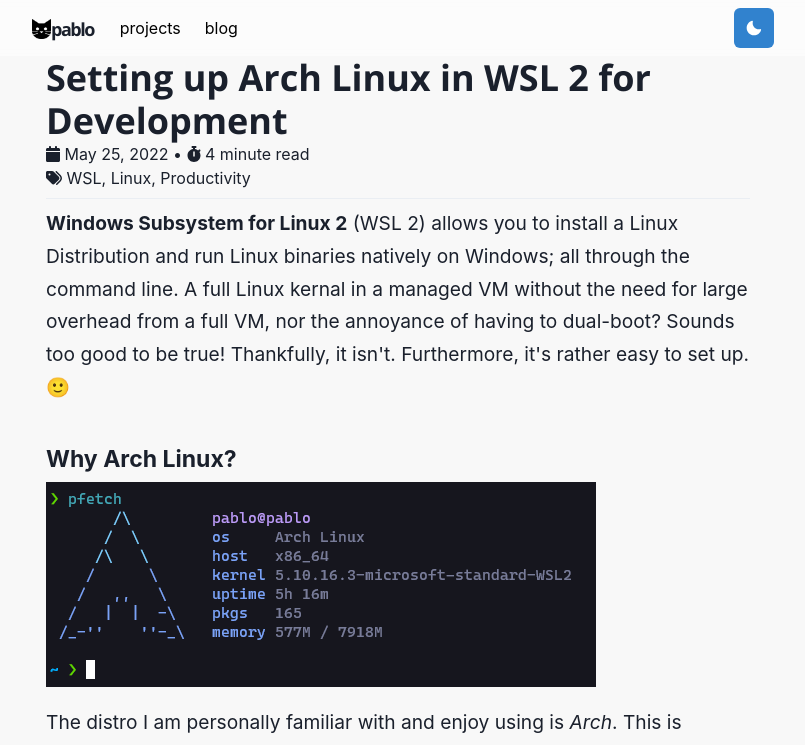
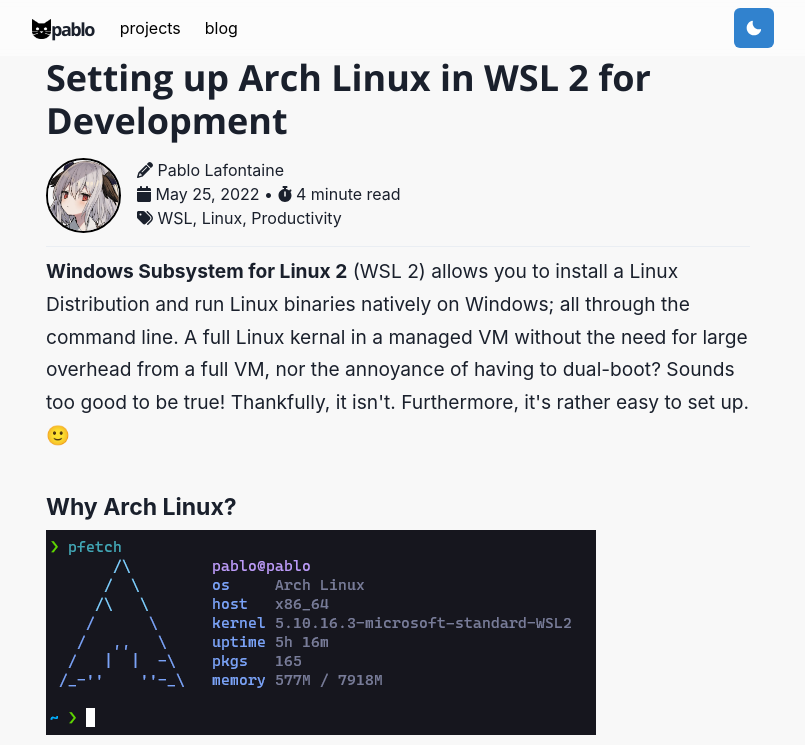
Before and after one commit to pablolafontaine/personal-website, a Next.js app: page /blog/wsl-arch in a window 1280 px wide. Shown: the top 745 px of the page, without its empty margins (242-1047 px from the left). Built offline with nearby package versions, Linux system fonts and the light colour scheme.

Commit message:
added pfp to blogs

```diff
--- a/pages/blog/[slug].js
+++ b/pages/blog/[slug].js
@@ -3,6 +3,7 @@ import matter from "gray-matter";
 import styled from "@emotion/styled";
 import {
   Divider,
+  Image,
   Heading,
   useColorModeValue,
   Container,
@@ -16,6 +17,7 @@ import { FontAwesomeIcon } from "@fortawesome/react-fontawesome";
 import {
   faStopwatch,
   faCalendar,
+  faPencil,
   faTags,
 } from "@fortawesome/free-solid-svg-icons";
 import Head from "next/head";
@@ -171,7 +173,23 @@ a:active { text-decoration: none; }
       </Head>
       <main>
         <Container maxW="container.xl">
-          <Heading>{title}</Heading>
+          <Heading mb={{ base: 4 }}>{title}</Heading>
+          <Image
+            borderColor={useColorModeValue("black", "white")}
+            borderWidth={2}
+            borderStyle="solid"
+            maxWidth="75px"
+            display="inline-block"
+            float="left"
+            mr={{ base: 4 }}
+            borderRadius="full"
+            src="/images/pfp.png"
+            alt="Profile Image"
+          />
+          <div>
+            <p>
+              <FontAwesomeIcon icon={faPencil} /> Pablo Lafontaine
+            </p>
             <p mt={{ base: 2 }}>
               <FontAwesomeIcon icon={faCalendar} /> {date}
               {" • "}
@@ -180,7 +198,8 @@ a:active { text-decoration: none; }
             <p mb={{ base: 2 }}>
               <FontAwesomeIcon icon={faTags} /> {tags}
             </p>
-          <Divider mb={{ base: 2 }} mt={{ base: 2 }} />
+          </div>
+          <Divider mb={{ base: 2 }} mt={{ base: 4 }} />
           <MarkdownStyle>
             <ReactMarkdown components={MarkdownComponents}>
               {content}
```
Lines whose indentation alone changed are shown as unchanged.
